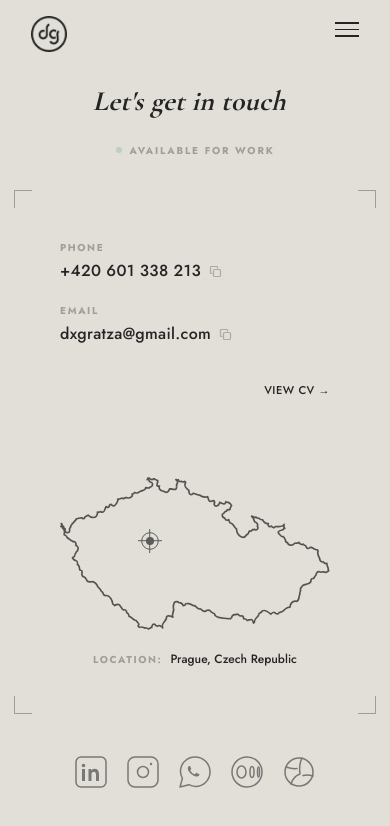
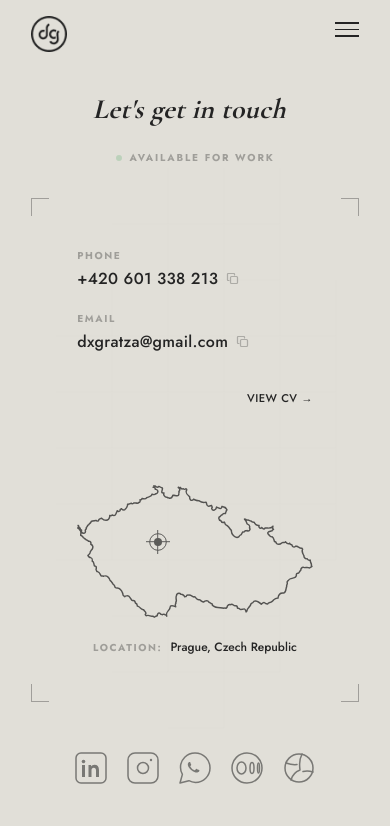
Before and after one commit to SirEziio/danielgratza.com, a Next.js app: page /contact in a window 390 px wide. Shown: the top 826 px of the page. Built offline with nearby package versions, Linux system fonts and the light colour scheme.

Commit message:
fix alignment, timeline spacing, social hover

```diff
--- a/src/app/about/page.tsx
+++ b/src/app/about/page.tsx
@@ -30,7 +30,7 @@ const ENTRIES: Entry[] = [
   { year: "2025", org: "Ackee",               role: "UX / UI Designer",                    side: "right", color: "#2200FF", initials: "A",  iconSrc: "/images/contact/ackee.png", current: true },
 ];
 
-const ROW_H = 88; // px per timeline row — tall enough for 2-line role text
+const ROW_H = 108; // px per timeline row — tall enough for 2-line role text + symmetric top/bottom padding when hovered
 
 /* ─────────────────────────────────────────────────────────────
    Small colored circle with initials
@@ -108,7 +108,7 @@ function TimelineRow({ entry, index, visible }: { entry: Entry; index: number; v
       onMouseEnter={() => setHovered(true)}
       onMouseLeave={() => setHovered(false)}
       style={{
-        height: "100%",
+        height: "auto",
         display: "flex",
         flexDirection: "column",
         justifyContent: "flex-start",
--- a/src/app/contact/page.tsx
+++ b/src/app/contact/page.tsx
@@ -172,6 +172,14 @@ function SocialLink({ href, label, children, delay = 0, isVisible }: {
   href: string; label: string; children: React.ReactNode; delay?: number; isVisible: boolean;
 }) {
   const [hovered, setHovered] = useState(false);
+  // Once the entrance animation completes, switch to instant hover transitions
+  const [entered, setEntered] = useState(false);
+  useEffect(() => {
+    if (!isVisible) return;
+    const t = setTimeout(() => setEntered(true), delay + 650);
+    return () => clearTimeout(t);
+  }, [isVisible, delay]);
+
   return (
     <a
       href={href}
@@ -186,7 +194,9 @@ function SocialLink({ href, label, children, delay = 0, isVisible }: {
         color: "var(--ink)",
         opacity: isVisible ? (hovered ? 1 : 0.55) : 0,
         transform: isVisible ? (hovered ? "translateY(-2px)" : "none") : "translateY(12px)",
-        transition: `opacity 0.6s ease ${delay}ms, transform 0.6s cubic-bezier(0.22,1,0.36,1) ${delay}ms`,
+        transition: entered
+          ? "opacity 0.18s ease, transform 0.18s cubic-bezier(0.22,1,0.36,1)"
+          : `opacity 0.6s ease ${delay}ms, transform 0.6s cubic-bezier(0.22,1,0.36,1) ${delay}ms`,
         textDecoration: "none",
       }}
     >
@@ -318,9 +328,9 @@ export default function ContactPage() {
           flexDirection: "column",
           alignItems: isMobile ? "stretch" : "center",
           justifyContent: "space-between",
-          paddingTop: 80,
-          paddingLeft: "var(--page-pad)",
-          paddingRight: "var(--page-pad)",
+          paddingTop: "max(80px, calc(60px + env(safe-area-inset-top, 0px)))",
+          paddingLeft: "calc(var(--page-pad) + 10px)",
+          paddingRight: "calc(var(--page-pad) + 10px)",
           paddingBottom: "max(48px, calc(env(safe-area-inset-bottom, 0px) + 24px))",
         }}
       >
--- a/src/app/cv/page.tsx
+++ b/src/app/cv/page.tsx
@@ -10,20 +10,13 @@ export default function CVPage() {
       <Navigation />
 
       <style>{`
-        .cv-content {
+        .cv-pdf {
           width: 100%;
-          padding: 0;
-        }
-        @media (min-width: 540px) {
-          .cv-content {
-            padding: 0 var(--page-pad);
-          }
         }
         @media (min-width: 768px) {
-          .cv-content {
+          .cv-pdf {
             max-width: min(80vw, 1280px);
             margin: 0 auto;
-            padding: 0;
           }
         }
       `}</style>
@@ -34,13 +27,10 @@ export default function CVPage() {
           paddingBottom: 60,
           display: "flex",
           flexDirection: "column",
-          alignItems: "center",
           minHeight: "100dvh",
         }}
       >
-        <div className="cv-content">
-
-          {/* Toolbar */}
+        {/* Toolbar — always aligned with nav logo/hamburger */}
         <div
           style={{
             display: "flex",
@@ -48,6 +38,8 @@ export default function CVPage() {
             alignItems: "center",
             paddingBlock: 10,
             marginBottom: 20,
+            paddingLeft: "var(--page-pad)",
+            paddingRight: "var(--page-pad)",
           }}
         >
             <a
@@ -71,7 +63,8 @@ export default function CVPage() {
             </a>
           </div>
 
-          {/* PDF — A4 aspect ratio (297 / 210 ≈ 1.4143) */}
+        {/* PDF — A4 aspect ratio, max-width on desktop, full-width on mobile */}
+        <div className="cv-pdf">
           <div style={{ position: "relative", width: "100%", paddingTop: "141.43%" }}>
             <iframe
               src={pdfPath + "#toolbar=0&navpanes=0&scrollbar=1"}
@@ -85,8 +78,8 @@ export default function CVPage() {
               }}
             />
           </div>
+        </div>
 
-        </div>
       </div>
     </>
   );
--- a/src/app/globals.css
+++ b/src/app/globals.css
@@ -12,8 +12,10 @@
   --ball:       #c5d100;
   --grid-line:  rgba(36,36,36,0.08);
   --nav-bg:     rgba(225,223,216,0.0);
-  /* Unified horizontal page padding — nav logo, hamburger, and all page content share this */
-  --page-pad:   clamp(24px, 3vw, 30px);
+  /* Unified horizontal page padding — nav logo, hamburger, and all page content share this.
+     Mobile-first: 8vw matches the !important CSS overrides in the 840px breakpoint below.
+     Desktop overrides to clamp(24px, 3vw, 30px) via the min-width media query at the bottom. */
+  --page-pad:   8vw;
 }
 
 /* Logo invert in dark mode or on dark-bg sections */
@@ -411,21 +413,19 @@ html.dark .cs-glass-card {
     flex: none !important;
     max-width: 100% !important;
     width: 100%;
-    padding: 2.5rem 8vw 3rem !important;
+    padding: 2.5rem var(--page-pad) 3rem !important;
   }
   .cs-section-inner .cs-card-col {
     flex: none !important;
     width: 100%;
-    padding: 6rem 8vw 0;
+    /* top padding clears nav + safe-area so image enters the glass on scroll */
+    padding: max(6rem, calc(3.5rem + env(safe-area-inset-top, 0px))) var(--page-pad) 0;
   }
 
-  /* Nav: align logo + hamburger to same 8vw gutter as case study content */
-  .site-header { padding-left: 8vw !important; padding-right: 8vw !important; }
-  .site-nav-logo { left: 8vw !important; top: 16px !important; }
-  .site-nav-hamburger { right: calc(8vw - 6px) !important; top: 16px !important; }
-
-  /* Stronger fade on mobile so logo doesn't collide with content */
-  .nav-fade-bg { height: 64px !important; background: linear-gradient(to bottom, var(--bg) 50%, transparent 100%) !important; }
+  /* Nav: align logo + hamburger to same var(--page-pad) gutter as all page content */
+  .site-header { padding-left: var(--page-pad) !important; padding-right: var(--page-pad) !important; }
+  .site-nav-logo { left: var(--page-pad) !important; top: 16px !important; }
+  .site-nav-hamburger { right: calc(var(--page-pad) - 6px) !important; top: 16px !important; }
   .cs-cover-img {
     border-radius: 8px;
     aspect-ratio: 3/2 !important;
@@ -545,3 +545,10 @@ html.dark .cs-glass-card {
   94%           { opacity: 0.1; }
   96%           { opacity: 0.6; }
 }
+
+/* ── Desktop page padding — overrides the mobile-first 8vw default ── */
+@media (min-width: 841px) {
+  :root {
+    --page-pad: clamp(24px, 3vw, 30px);
+  }
+}
```
Also changed, not shown: 1 other file (tests, documents, lock files or other folders). Lines whose indentation alone changed are shown as unchanged.
